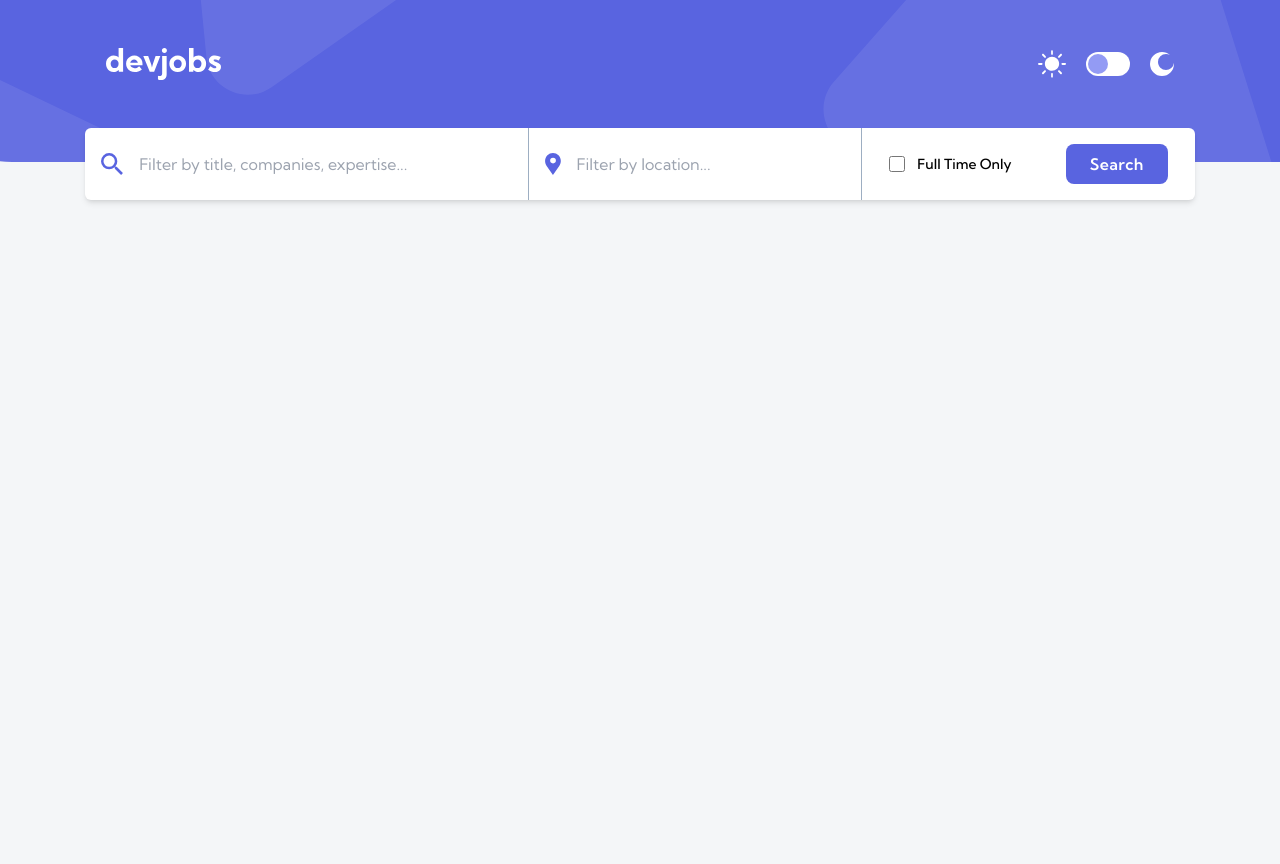
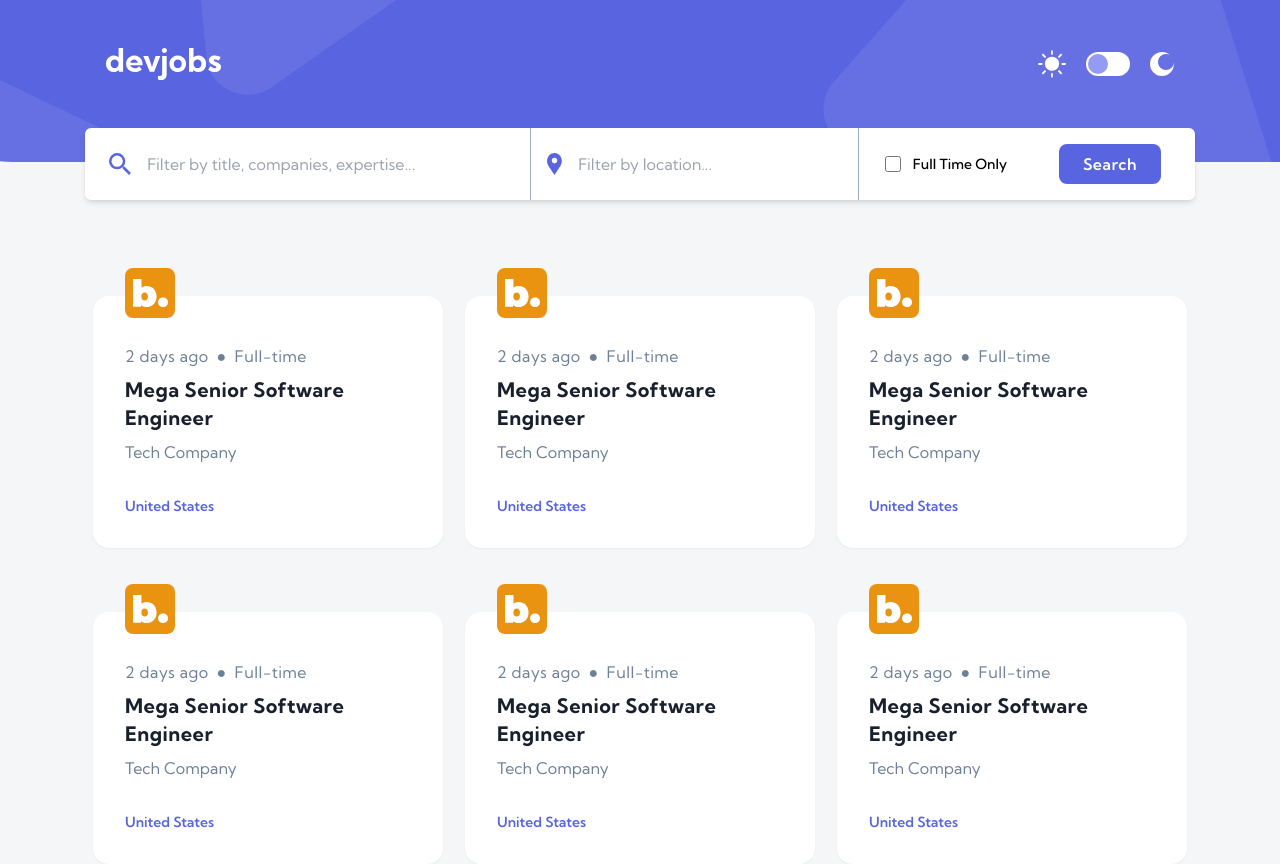
Before and after one commit to OU1122/devjobs-app, a React (Vite) app: page / in a window 1280 px wide. Before the commit the page ends 800 px from the top, so only its background shows below. Built offline with nearby package versions, Linux system fonts and the light colour scheme.

Commit message:
jobcard styling complete

```diff
--- a/src/components/filter.tsx
+++ b/src/components/filter.tsx
@@ -4,7 +4,7 @@ import location from "../assets/desktop/icon-location.svg";
 
 export const Filter: React.FC = () => {
 	return (
-		<div className="max-w-[1110px] mx-auto flex items-center bg-White rounded-md shadow-md">
+		<div className="max-w-[1110px] mx-auto px-2 flex items-center bg-White rounded-md shadow-md">
 			<div className="px-4 py-4 w-[40%] border-r-[1px] border-Gray">
 				<form className="flex items-center gap-2">
 					<span>
--- a/src/components/jobCard.tsx
+++ b/src/components/jobCard.tsx
@@ -1,38 +1,53 @@
+import logo from "../assets/logos/blogr.svg";
 type JobCardProps = {
 	test: string;
 };
 
 const mockData = [
 	{
-		logo: "https://example.com/logo.png",
-		title: "Software Engineer",
+		logo: logo,
+		logoBackground: "hsl(36, 87%, 49%)",
+		title: "Mega Senior Software Engineer",
 		company: "Tech Company",
-		country: "USA",
+		country: "United States",
 		jobType: "Full-time",
 		added: "2 days ago",
 	},
 ];
 
-export const JobCard: React.FC<JobCardProps> = ({ test }) => {
+export const JobCard: React.FC<JobCardProps> = () => {
 	return (
-		<div className="wrapper">
-			{test}
-			<div>
-				<div className="w-[50px] h-[50px]">
-					<img className="w-full h-full object-cover">
-						{mockData[0].logo}
-					</img>
+		<div className="wrapper max-w-[350px] flex-1 h-full flex">
+			<div className="relative bg-White  rounded-2xl p-8 shadow-sm flex-1">
+				<div
+					style={{ backgroundColor: mockData[0].logoBackground }}
+					className="absolute top-0 left-8 -translate-y-7 w-[50px] h-[50px] rounded-lg flex items-center justify-center">
+					<div className="w-[35px] h-[35px] a">
+						<img
+							src={mockData[0].logo}
+							className="w-full h-full object-contain"></img>
+					</div>
 				</div>
-				<div>
-					<div className="text-DarkGray">
-						<p>{mockData[0].added}</p>
-						<p>{mockData[0].jobType}</p>
+				<div className="flex flex-col gap-8 justify-between">
+					<div className="flex flex-col gap-2 pt-4">
+						<div className="text-DarkGray flex tracking-wide">
+							<p>{mockData[0].added}</p>
+							<span className="px-2">●</span>
+							<p>{mockData[0].jobType}</p>
+						</div>
+						<div>
+							<h2 className="font-bold text-xl text-VeryDarkBlue tracking-wide">
+								{mockData[0].title}
+							</h2>
+						</div>
+						<div>
+							<p className="text-DarkGray">{mockData[0].company}</p>
+						</div>
 					</div>
 					<div>
-						<h2 className="font-bold text-xl">{mockData[0].title}</h2>
-					</div>
-					<div>
-						v<p>{mockData[0].company}</p>:
+						<p className="text-Violet font-semibold text-sm">
+							{mockData[0].country}
+						</p>
 					</div>
 				</div>
 			</div>
--- a/src/routes/homepage.tsx
+++ b/src/routes/homepage.tsx
@@ -1,9 +1,22 @@
 import { Filter } from "../components/filter";
+import { JobCard } from "../components/jobCard";
 
 export default function Homepage() {
 	return (
 		<>
 			<Filter />
+			<div className="max-w-[1110px] mx-auto px-2 mt-24 flex flex-col gap-16">
+				<div className="flex flex-row justify-between">
+					<JobCard />
+					<JobCard />
+					<JobCard />
+				</div>
+				<div className="flex flex-row justify-between">
+					<JobCard />
+					<JobCard />
+					<JobCard />
+				</div>
+			</div>
 		</>
 	);
 }
```
